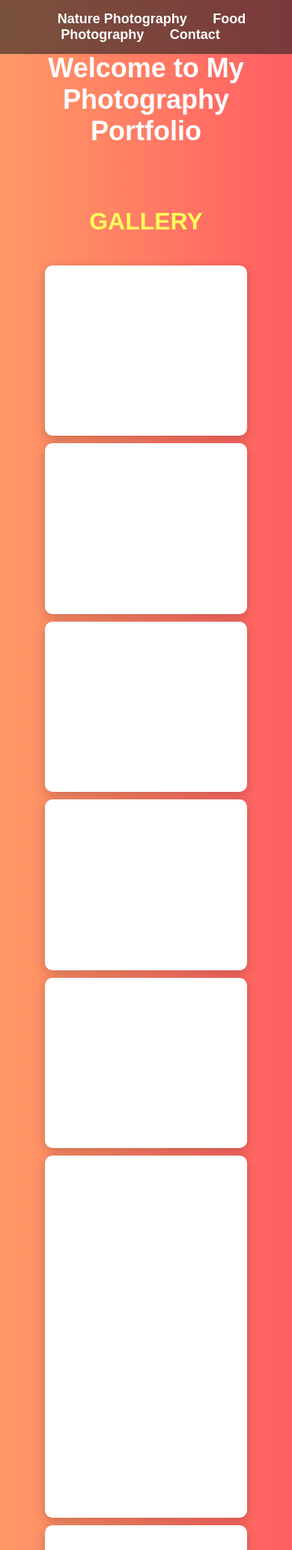
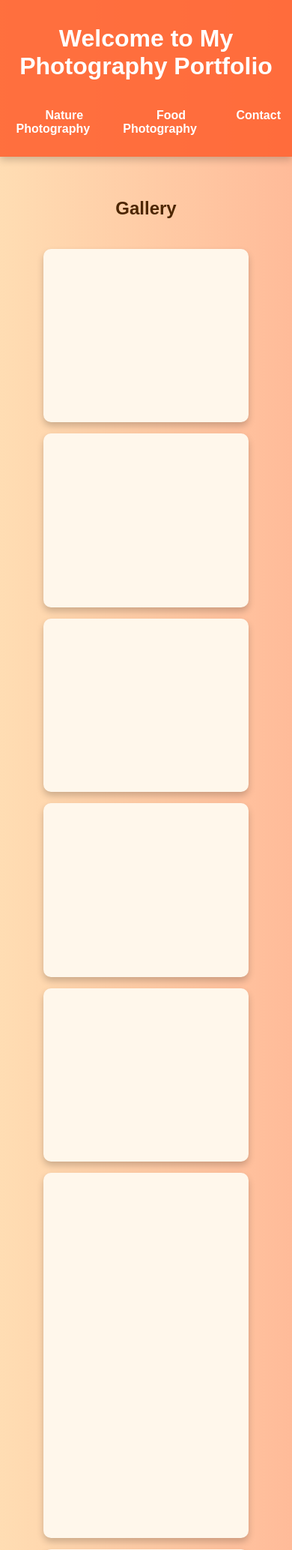
Before and after one commit to Sharon404/photography_portfolio, a Django app: page / in a window 390 px wide. Shown: the top 2067 px of the page at 75% size. Run offline with Django 5.2, Linux system fonts and the light colour scheme; data comes from the database, SQL or seed files in the repository; both versions use the stored data as it was after the commit.

Commit message:
feeling good

```diff
--- a/static/css/styles.css
+++ b/static/css/styles.css
@@ -1,123 +1,129 @@
-/* General Styles */
+/* 🍑 Warm & Soft Background */
 body {
-    background: linear-gradient(to right, #ff9966, #ff5e62);
-    color: white;
+    background: linear-gradient(to right, #ffddb3, #ffbb99); /* Matches Food & Contact pages */
+    color: #4D2600;
     font-family: 'Poppins', sans-serif;
     margin: 0;
     padding: 0;
-    height: 100vh;
+    min-height: 100vh;
     display: flex;
     flex-direction: column;
 }
 
-/* Header */
+/* 🔥 Sleeker Header */
 header {
     text-align: center;
-    padding: 20px 20px; /* Reduced padding to decrease height */
-    margin-bottom: 30px; /* Adds some space below */
-}
-h1 {
-    font-size: 36px; /* Slightly smaller text */
-    margin-top: 50px; /* Keeps distance from nav */
+    background: rgba(255, 100, 50, 0.9); /* Consistent warm tone */
+    padding: 12px 15px;
+    color: white;
+    font-size: 16px;
+    box-shadow: 0px 4px 10px rgba(0, 0, 0, 0.2);
 }
 
-
-h2 {
-    font-size: 32px;
-    font-weight: bold;
-    text-transform: uppercase;
-    text-align: center;
-    color: #fffc5d;
-    margin-bottom: 20px;
+/* 🌟 Elegant Navigation Bar */
+nav {
+    display: flex;
+    justify-content: center;
+    gap: 20px;
+    margin-top: 5px;
 }
-
-/* Navigation Bar */
-nav {
-    background-color: rgba(34, 34, 34, 0.6); /* Transparent effect */
-    padding: 15px 0; /* Slightly reduced padding */
-    text-align: center;
-    position: fixed;
-    width: 100%;
-    top: 0;
-    left: 0;
-    backdrop-filter: blur(5px);
-}
-
 
 nav ul {
     list-style: none;
     padding: 0;
-    margin: 0;
+    display: flex;
+    gap: 20px;
 }
 
 nav ul li {
     display: inline;
-    margin: 0 15px;
 }
 
 nav ul li a {
+    text-decoration: none;
     color: white;
-    text-decoration: none;
     font-weight: bold;
-    font-size: 18px;
-    transition: color 0.3s;
+    font-size: 16px;
+    padding: 8px 15px;
+    border-radius: 5px;
+    transition: all 0.3s ease-in-out;
+    position: relative;
 }
 
-nav ul li a:hover {
-    color: #ffcc00;
+/* 🎬 Cool Hover Effect */
+nav ul li a::after {
+    content: "";
+    position: absolute;
+    left: 0;
+    bottom: -3px;
+    width: 100%;
+    height: 2px;
+    background: white;
+    transform: scaleX(0);
+    transition: transform 0.3s ease-in-out;
 }
 
-/* Main Content */
-main {
-    flex-grow: 1; /* Ensures content expands and pushes footer down */
-    padding-top: 80px; /* To prevent navbar overlap */
+nav ul li a:hover::after {
+    transform: scaleX(1);
 }
 
-/* Gallery Section */
+/* 📷 Gallery Section */
 #gallery {
     text-align: center;
-    padding: 50px 20px;
-    padding-top: 30px; /* Reduce this value to move it up */
-    margin-top: -50px; /* Negative margin pulls it higher */
+    padding: 30px 20px;
+    margin-top: 5px; /* Adjusted for better spacing */
 }
 
+/* 🖼️ Updated Photo Cards */
 .gallery-container {
     display: flex;
-    flex-wrap: wrap; /* Allow wrapping to the next row */
-    justify-content: center; /* Center images on large screens */
-    gap: 10px; /* Reduce space between images */
+    flex-wrap: wrap;
+    justify-content: center;
+    gap: 15px;
     padding: 20px;
 }
 
 .photo-card {
-    flex: 1 1 calc(25% - 10px); /* Each photo takes 25% width, adjusting dynamically */
-    max-width: 250px; /* Prevents excessive stretching */
-    background: white;
+    flex: 1 1 calc(25% - 15px);
+    max-width: 250px;
+    background: #fff7eb; /* Warm tone instead of plain white */
     border-radius: 10px;
-    box-shadow: 0px 5px 15px rgba(0, 0, 0, 0.2);
+    box-shadow: 0px 5px 10px rgba(0, 0, 0, 0.2);
     text-align: center;
-    padding: 10px;
+    padding: 12px;
     transition: transform 0.3s ease-in-out, box-shadow 0.3s ease-in-out;
 }
+
 .photo-card img {
     width: 100%;
     border-radius: 8px;
-
+    filter: grayscale(100%); /* Full grayscale */
+    transition: filter 0.3s ease-in-out, transform 0.3s ease-in-out;
+}
+/* 🎨 Restore Color on Hover */
+.photo-card:hover img {
+    filter: grayscale(0%);
+    transform: scale(1.05); /* Slight zoom for effect */
 }
 
+/* 🎬 Restore Color When Clicked */
+.photo-card img:active {
+    filter: grayscale(0%);
+    transform: scale(1.1); /* Slight increase when clicked */
+}
 .photo-card p {
-    color: #333;
+    color: #4D2600;
     font-weight: bold;
     margin-top: 5px;
 }
 
-/* Hover Effects */
+/* 🌟 Smooth Hover Effects */
 .photo-card:hover {
     transform: scale(1.05);
     box-shadow: 0px 10px 20px rgba(0, 0, 0, 0.3);
 }
 
-/* Popup Modal */
+/* 🎬 Modal for Enlarged Images */
 #overlay {
     position: fixed;
     top: 0;
--- a/templates/gallery.html
+++ b/templates/gallery.html
@@ -40,8 +40,14 @@
     </div>
 
     <footer>
-        <p>&copy; 2025 My Photography Portfolio</p>
+        <p>© 2025 My Photography Portfolio. All rights reserved.</p>
+        <div class="social-icons">
+            <a href="#"><img src="{% static 'images/facebook.png' %}" alt="Facebook"></a>
+            <a href="#"><img src="{% static 'images/instagram.png' %}" alt="Instagram"></a>
+            <a href="#"><img src="{% static 'images/x.jpg' %}" alt="Twitter"></a>
+        </div>
     </footer>
+
 
     <!-- Popup Overlay  -->
 <div id="overlay">
```
Also changed, not shown: other parts of static/css/styles.css (+30 -19 lines), static/css/contact.css (+93 -17 lines), static/css/food.css (+82 -20 lines), templates/contact.html (+11 -8 lines), templates/food.html (+8 -1 lines), db.sqlite3, media/food_photos/1743109076376.jpg (added), media/food_photos/1743109076410.jpg (added), static/images/facebook.png (added), static/images/instagram.png (added), static/images/x.jpg (added).
